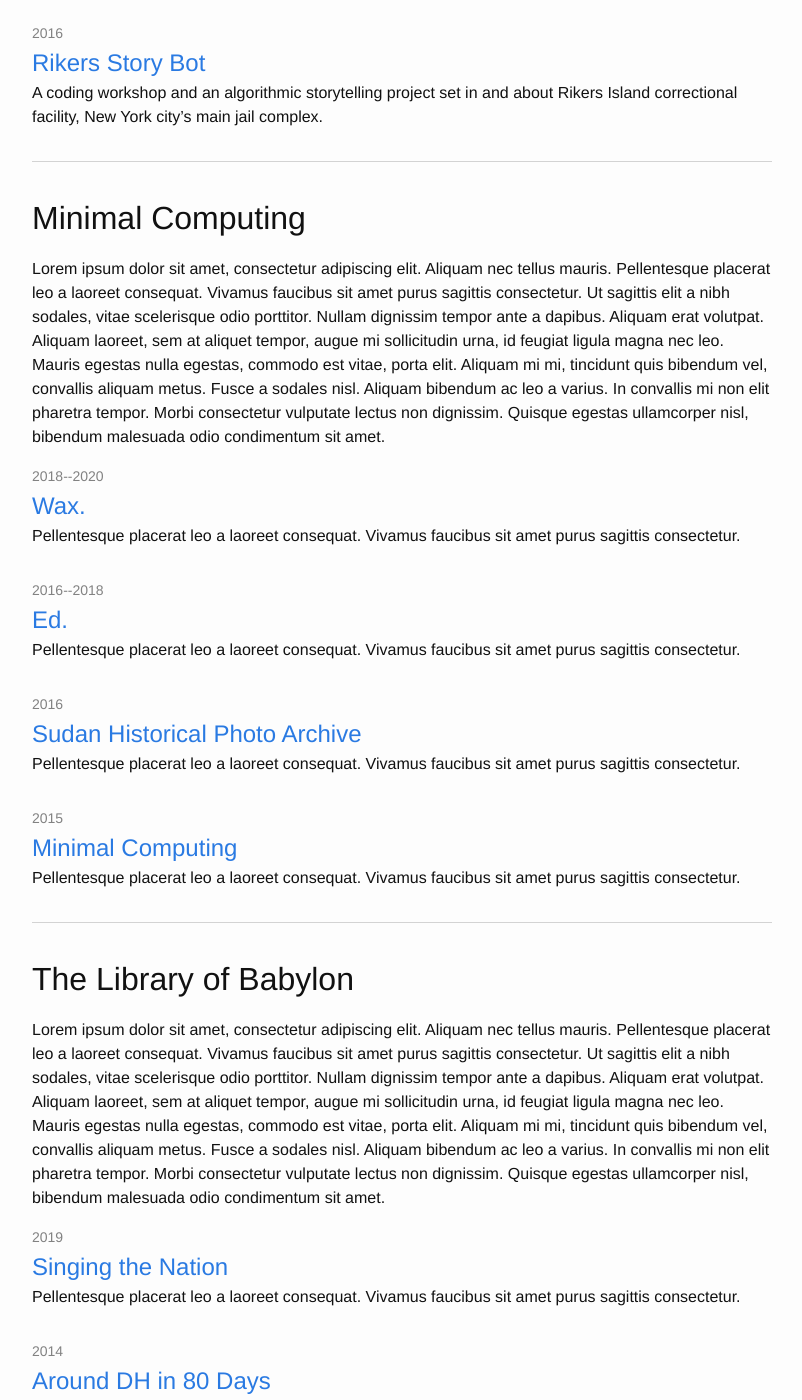
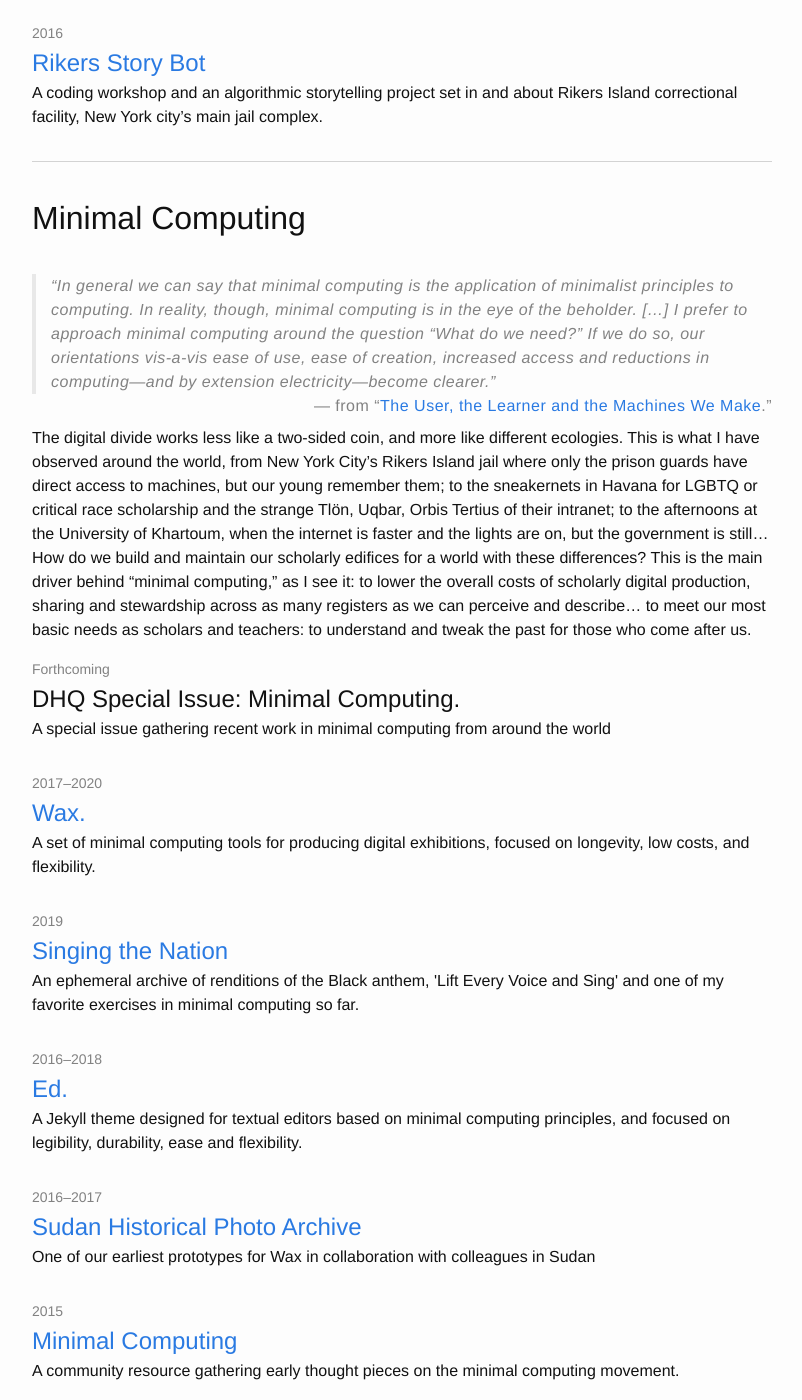
Before and after one commit to elotroalex/elotroalex, a Jekyll site: the page built from profiles.md, in a window 1280 px wide and 1400 px high, scrolled down 5732 px. Shown: the whole window, without its empty margins (238-1040 px from the left). Built offline with Jekyll 4.4.1, drawn with Linux system fonts in a browser that asks for light colours; some of the changed text lies outside the part shown.

Commit message:
first draft of the whole profiles

```diff
--- a/_data/projects.yml
+++ b/_data/projects.yml
@@ -222,75 +222,82 @@
 # Minimal Computing #
 #####################
 
+- title: "DHQ Special Issue: Minimal Computing."
+  time: "Forthcoming"
+  link:
+  url:
+  category: minimal
+  blurb: "A special issue gathering recent work in minimal computing from around the world"
+
 - title: Wax.
-  time: "2018--2020"
+  time: "2017–2020"
   link: minicomp.github.io/wax
   url: https://minicomp.github.io/wax/
   category: minimal
-  blurb: "Pellentesque placerat leo a laoreet consequat. Vivamus faucibus sit amet purus sagittis consectetur."
+  blurb: "A set of minimal computing tools for producing digital exhibitions, focused on longevity, low costs, and flexibility."
 
 - title: "Singing the Nation"
   time: "2019"
   link: singingthenation.com
   url: http://singingthenation.com/
-  category: babylon
-  blurb: "Pellentesque placerat leo a laoreet consequat. Vivamus faucibus sit amet purus sagittis consectetur."
+  category: minimal
+  blurb: "An ephemeral archive of renditions of the Black anthem, 'Lift Every Voice and Sing' and one of my favorite exercises in minimal computing so far."
 
 - title: Ed.
-  time: "2016--2018"
+  time: "2016–2018"
   link: minicomp.github.io/ed
   url: http://minicomp.github.io/ed/
   category: minimal
-  blurb: "Pellentesque placerat leo a laoreet consequat. Vivamus faucibus sit amet purus sagittis consectetur."
+  blurb: "A Jekyll theme designed for textual editors based on minimal computing principles, and focused on legibility, durability, ease and flexibility. "
 
 - title: "Sudan Historical Photo Archive"
-  time: "2016"
+  time: "2016–2017"
   link: sudanphoto.uofk.edu
   url: http://sudanphoto.uofk.edu/
   category: minimal
-  blurb: "Pellentesque placerat leo a laoreet consequat. Vivamus faucibus sit amet purus sagittis consectetur."
+  blurb: "One of our earliest prototypes for Wax in collaboration with colleagues in Sudan"
 
 - title: "Minimal Computing"
   time: "2015"
   link: go-dh.github.io/mincomp
   url: http://go-dh.github.io/mincomp/
   category: minimal
-  blurb: "Pellentesque placerat leo a laoreet consequat. Vivamus faucibus sit amet purus sagittis consectetur."
+  blurb: "A community resource gathering early thought pieces on the minimal computing movement."
 
-####################
-# Library of Babel #
-####################
+######################
+# Library of Babylon #
+######################
 
 - title: "Around DH in 80 Days"
   time: "2014"
   link: arounddh.org
   url: https://arounddh.elotroalex.com/
   category: babylon
-  blurb: "Pellentesque placerat leo a laoreet consequat. Vivamus faucibus sit amet purus sagittis consectetur."
+  blurb: "A journey around the world in 80 digital humanities projects."
 
 - title: "The Translation Toolkit"
   time: "2014"
   link: go-dh.github.io/translation-toolkit
   url: http://go-dh.github.io/translation-toolkit
   category: babylon
-  blurb: "Pellentesque placerat leo a laoreet consequat. Vivamus faucibus sit amet purus sagittis consectetur."
+  blurb: "A set of approaches for allowing multiple languages to thrive at conferences."
 
 - title: "The Library Project"
   time: "2014"
   link: spatialinformationdesignlab.org/library
   url: http://spatialinformationdesignlab.org/library/
   category: babylon
-  blurb: "Pellentesque placerat leo a laoreet consequat. Vivamus faucibus sit amet purus sagittis consectetur."
+  blurb: "A series of visualizations of the collection and circulation of Columbia University library holdings."
 
 - title: "The Open Syllabus Project"
-  time: "2013--2014"
+  time: "2013–2014"
   link: opensyllabusproject.org
   url: http://opensyllabusproject.org/
   category: babylon
-  blurb: "Pellentesque placerat leo a laoreet consequat. Vivamus faucibus sit amet purus sagittis consectetur."
+  blurb: "[While I was a part of it in its inception,] a project to collect syllabi, and extract from them and analyze the texts used in anglophone classrooms around the world."
 
 - title: Prism
-  time: "2011--2012"
+  time: "2011–2012"
   link: praxis.scholarslab.org
   url: http://praxis.scholarslab.org/
   category: babylon
--- a/profiles.md
+++ b/profiles.md
@@ -106,7 +106,11 @@
 
 ## Minimal Computing
 
-Lorem ipsum dolor sit amet, consectetur adipiscing elit. Aliquam nec tellus mauris. Pellentesque placerat leo a laoreet consequat. Vivamus faucibus sit amet purus sagittis consectetur. Ut sagittis elit a nibh sodales, vitae scelerisque odio porttitor. Nullam dignissim tempor ante a dapibus. Aliquam erat volutpat. Aliquam laoreet, sem at aliquet tempor, augue mi sollicitudin urna, id feugiat ligula magna nec leo. Mauris egestas nulla egestas, commodo est vitae, porta elit. Aliquam mi mi, tincidunt quis bibendum vel, convallis aliquam metus. Fusce a sodales nisl. Aliquam bibendum ac leo a varius. In convallis mi non elit pharetra tempor. Morbi consectetur vulputate lectus non dignissim. Quisque egestas ullamcorper nisl, bibendum malesuada odio condimentum sit amet.
+> "In general we can say that minimal computing is the application of minimalist principles to computing. In reality, though, minimal computing is in the eye of the beholder. [...] I prefer to approach minimal computing around the question “What do we need?” If we do so, our orientations vis-a-vis ease of use, ease of creation, increased access and reductions in computing—and by extension electricity---become clearer."\\
+> <span style="font-style: normal; float: right">— from "<a href="http://go-dh.github.io/mincomp/thoughts/2015/05/21/user-vs-learner/">The User, the Learner and the Machines We Make</a>."</span>
+
+The digital divide works less like a two-sided coin, and more like different ecologies. This is what I have observed around the world, from New York City's Rikers Island jail where only the prison guards have direct access to machines, but our young remember them; to the sneakernets in Havana for LGBTQ or critical race scholarship and the strange Tlön, Uqbar, Orbis Tertius of their intranet; to the afternoons at the University of Khartoum, when the internet is faster and the lights are on, but the government is still... How do we build and maintain our scholarly edifices for a world with these differences? This is the main driver behind "minimal computing," as I see it: to lower the overall costs of scholarly digital production, sharing and stewardship across as many registers as we can perceive and describe... to meet our most basic needs as scholars and teachers: to understand and tweak the past for those who come after us.
+
 
 <ul class="post-list">
 {% assign minimal_projects = site.data.projects | where: "category","minimal" %}
@@ -114,7 +118,7 @@
     <li>
         <span class="post-meta">{{ project.time }}</span>
         <h3>
-          <a class="post-link" target="_blank" href="{{ project.url | prepend: site.baseurl }}">{{ project.title }}</a>
+          {% if project.link %}<a class="post-link" target="_blank" href="{{ project.url | prepend: site.baseurl }}">{{ project.title }}</a>{% else %}<span class="post-link">{{ project.title }}</span>{% endif %}
         </h3>
         <span>{{ project.blurb }}</span>
     </li>
@@ -125,7 +129,7 @@
 
 ## The Library of Babylon
 
-Lorem ipsum dolor sit amet, consectetur adipiscing elit. Aliquam nec tellus mauris. Pellentesque placerat leo a laoreet consequat. Vivamus faucibus sit amet purus sagittis consectetur. Ut sagittis elit a nibh sodales, vitae scelerisque odio porttitor. Nullam dignissim tempor ante a dapibus. Aliquam erat volutpat. Aliquam laoreet, sem at aliquet tempor, augue mi sollicitudin urna, id feugiat ligula magna nec leo. Mauris egestas nulla egestas, commodo est vitae, porta elit. Aliquam mi mi, tincidunt quis bibendum vel, convallis aliquam metus. Fusce a sodales nisl. Aliquam bibendum ac leo a varius. In convallis mi non elit pharetra tempor. Morbi consectetur vulputate lectus non dignissim. Quisque egestas ullamcorper nisl, bibendum malesuada odio condimentum sit amet.
+... might as well, since I overdetermined the site with Borges references already. I have a recurring daydream of all actual, existing texts in the world. That is always a finite number, no? Even if it's hard to count, like swallows flying by: still finite. This is the opposite of Borges' Library of Babel, which has randomly generated sequences of characters, most volumes are nonsense, and is definitely closer to infinity. Can we even begin to understand ours? With what macroscopes? What if we focus solely on the scholarly record? Maybe the task becomes easier. We know for example that a few monopolies have come to control most scholarly production in the North Atlantic, that pirate libraries do their care in freeing that production, in many cases for the benefit of a grateful Global South, whose own mom-and-pop, or government subsidized production, still remains mostly invisible to that North Atlantic. What of the myriad other ways in which our record is broken because of our post-1492 world: the produced silences of the imperial past, or the accidental ones? The stolen volumes? The piles of useless ones? I still see the desire to make that record whole again, and with that desire much grief.  I daydream instead of studying the past and present---and fighting for the future---of our de facto Library of Babylon---a library ultimately made for immigrants and exiles, in imperfectly translatable tongues, rife with gaps for us to hide in, and impossible to control by Sameness.
 
 <ul class="post-list">
 {% assign babylon_projects = site.data.projects | where: "category","babylon" %}
```
